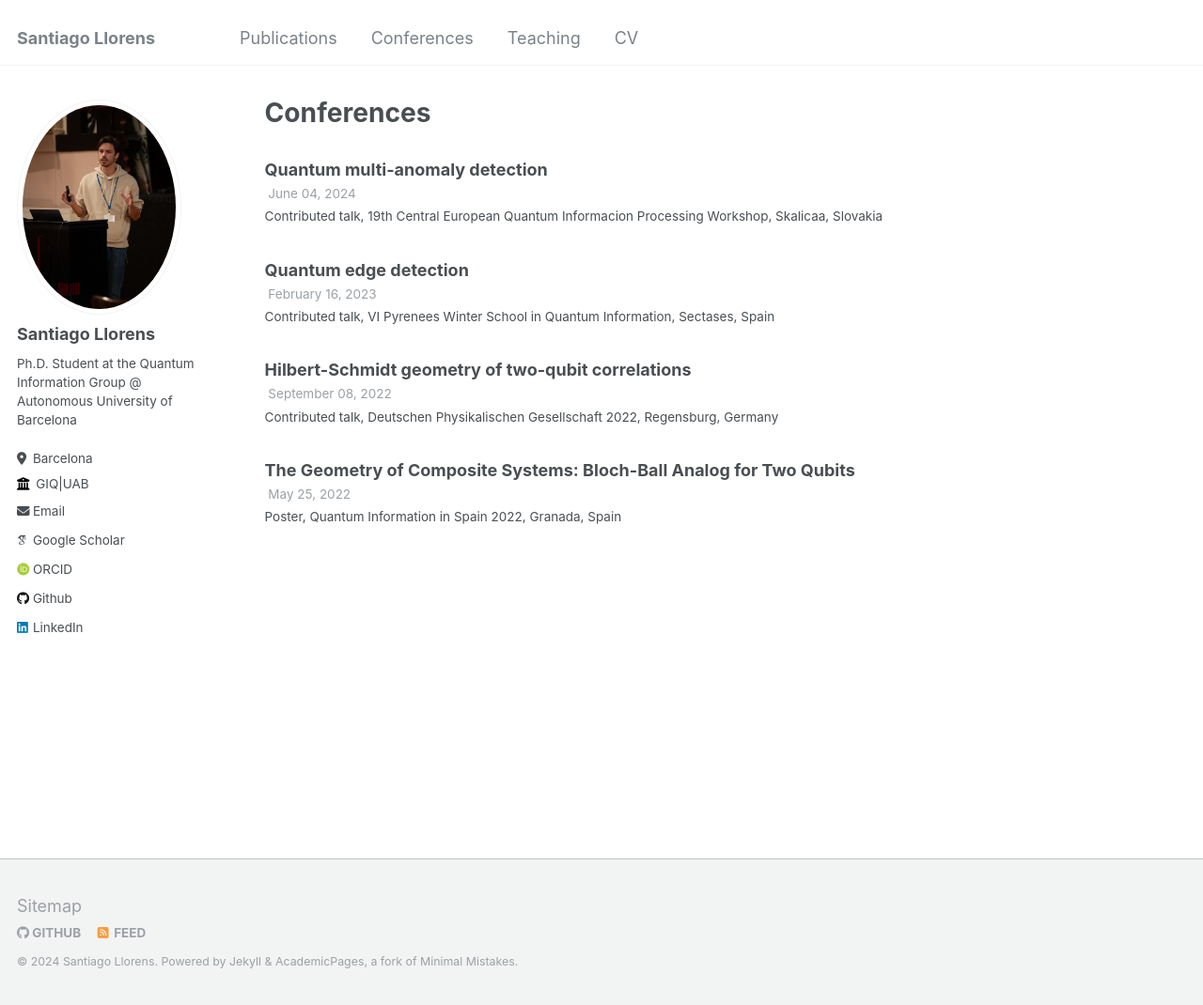
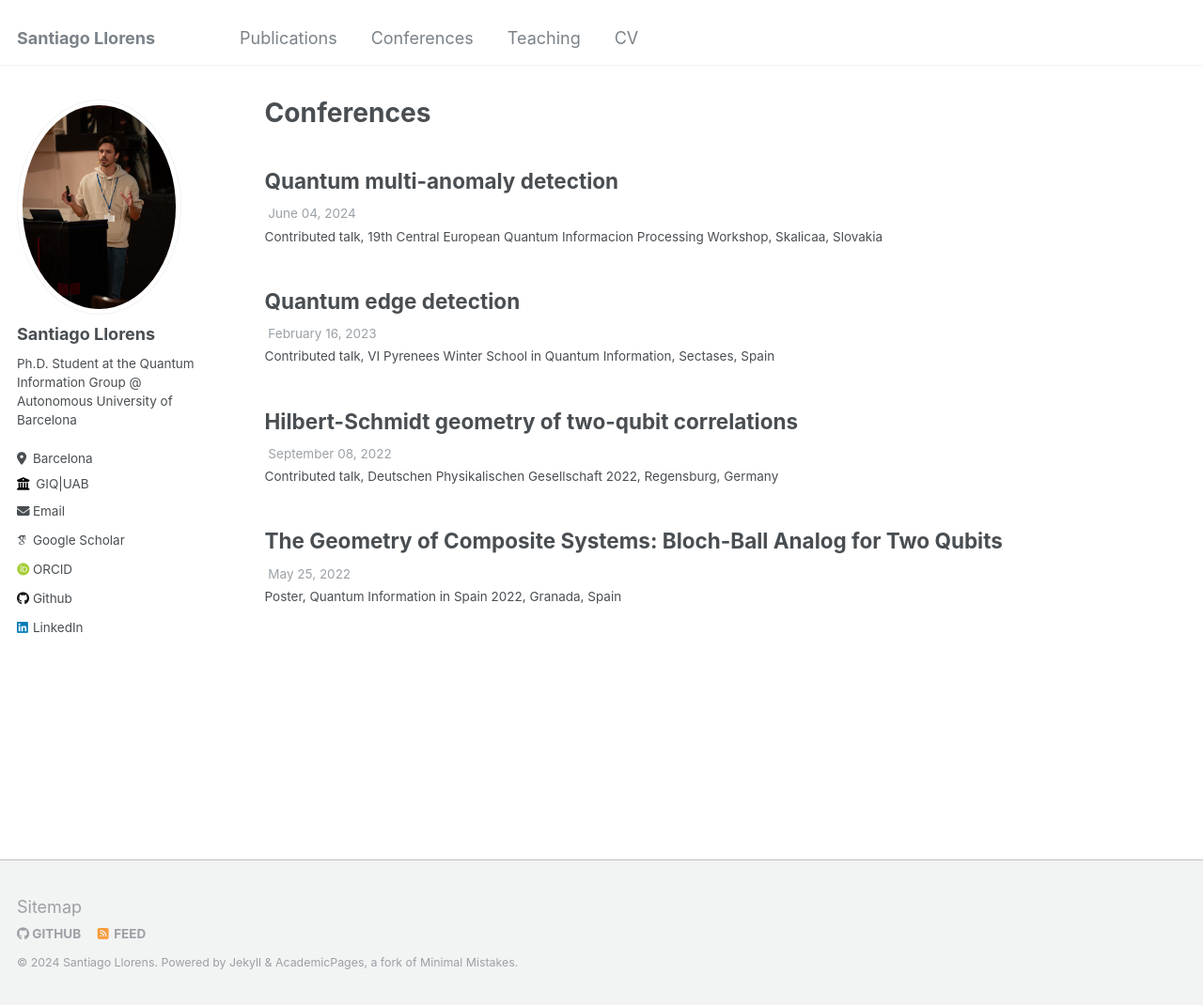
Before and after one commit to SantiagoLlorens/SantiagoLlorens.github.io, a Jekyll site: the page built from _pages/talks.html, in a window 1280 px wide and 1070 px high. Shown: the whole window at 94% size. Built offline with Jekyll 4.4.1, drawn with Linux system fonts in a browser that asks for light colours; some web fonts are replaced.

Commit message:
Update archive-single-talk.html

```diff
--- a/_includes/archive-single-talk.html
+++ b/_includes/archive-single-talk.html
@@ -25,7 +25,7 @@
           alt="">
       </div>
     {% endif %}
-    <h2 class="archive__item-title">
+    <h2>
       {% if post.link %}
         <a href="{{ post.link }}">{{ title }}</a> <a href="{{ base_path }}{{ post.url }}" rel="permalink"><i class="fa fa-link" aria-hidden="true" title="permalink"></i><span class="sr-only">Permalink</span></a>
       {% else %}
```
